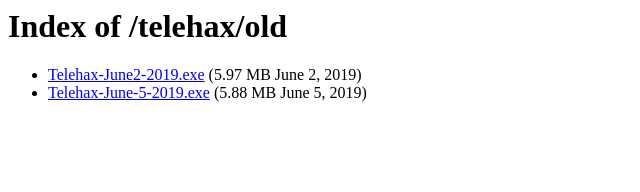
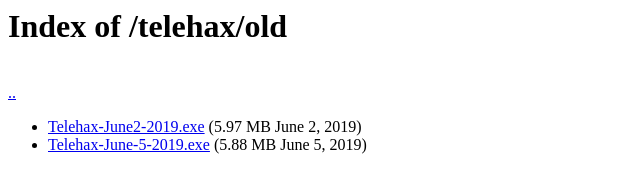
Before and after one commit to ikeacat/slothteam, a plain HTML site: page telehax/old/browse.html in a window 1280 px wide. Shown: the whole page, without its empty margins (0-640 px from the left). Drawn offline with Linux system fonts and the light colour scheme.

Commit message:
Add back.

```diff
--- a/telehax/old/browse.html
+++ b/telehax/old/browse.html
@@ -4,6 +4,8 @@
   </head>
   <body>
     <h1>Index of /telehax/old</h1>
+    <br>
+    <a href="../index.html">..</a>
     <ul>
       <li><a href="../download/Telehax-June2-2019.exe" download>Telehax-June2-2019.exe</a> (5.97 MB June 2, 2019)</li>
       <li><a href="../download/Telehax-June-5-2019.exe">Telehax-June-5-2019.exe</a> (5.88 MB June 5, 2019)</li>
```
